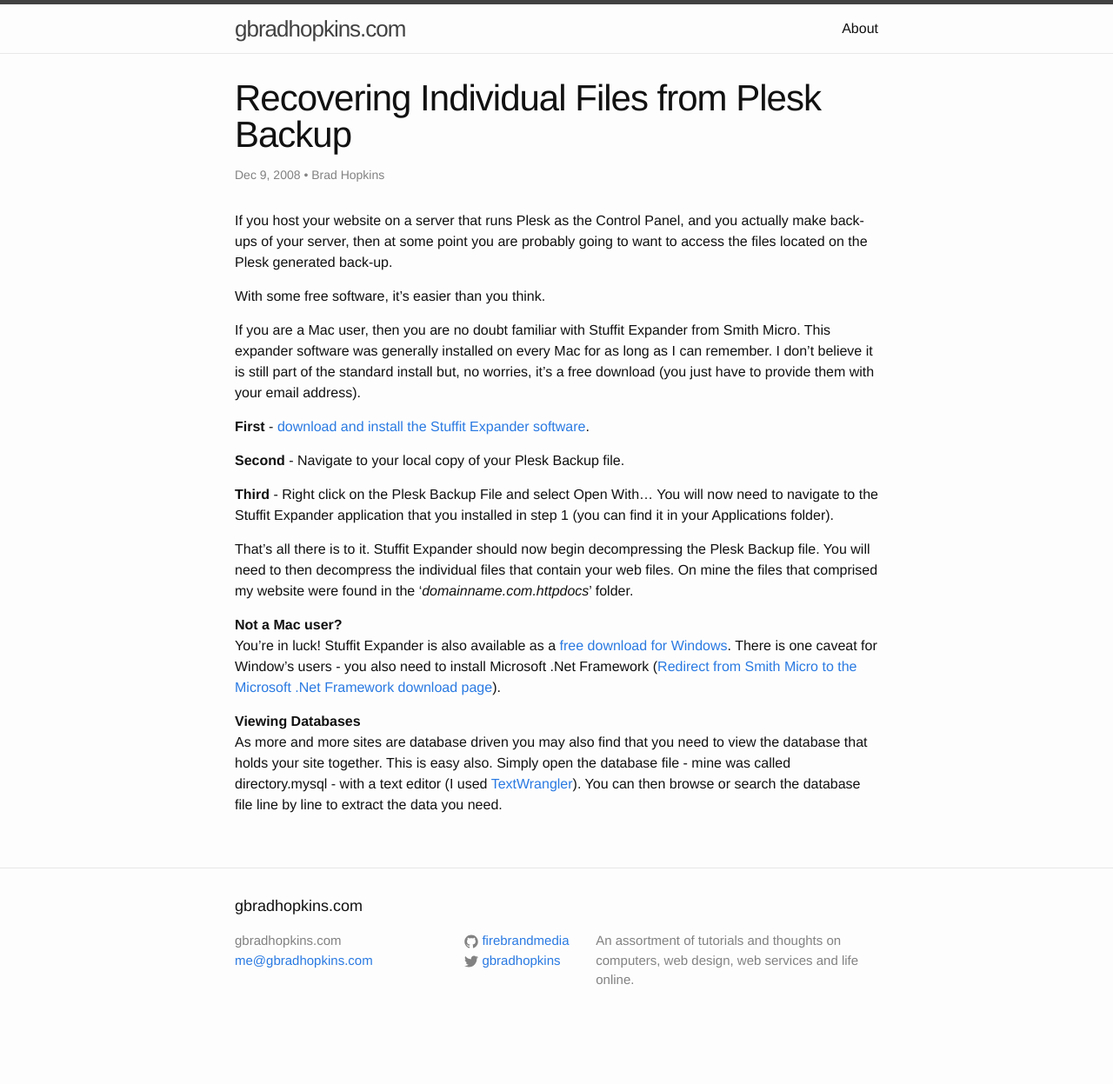
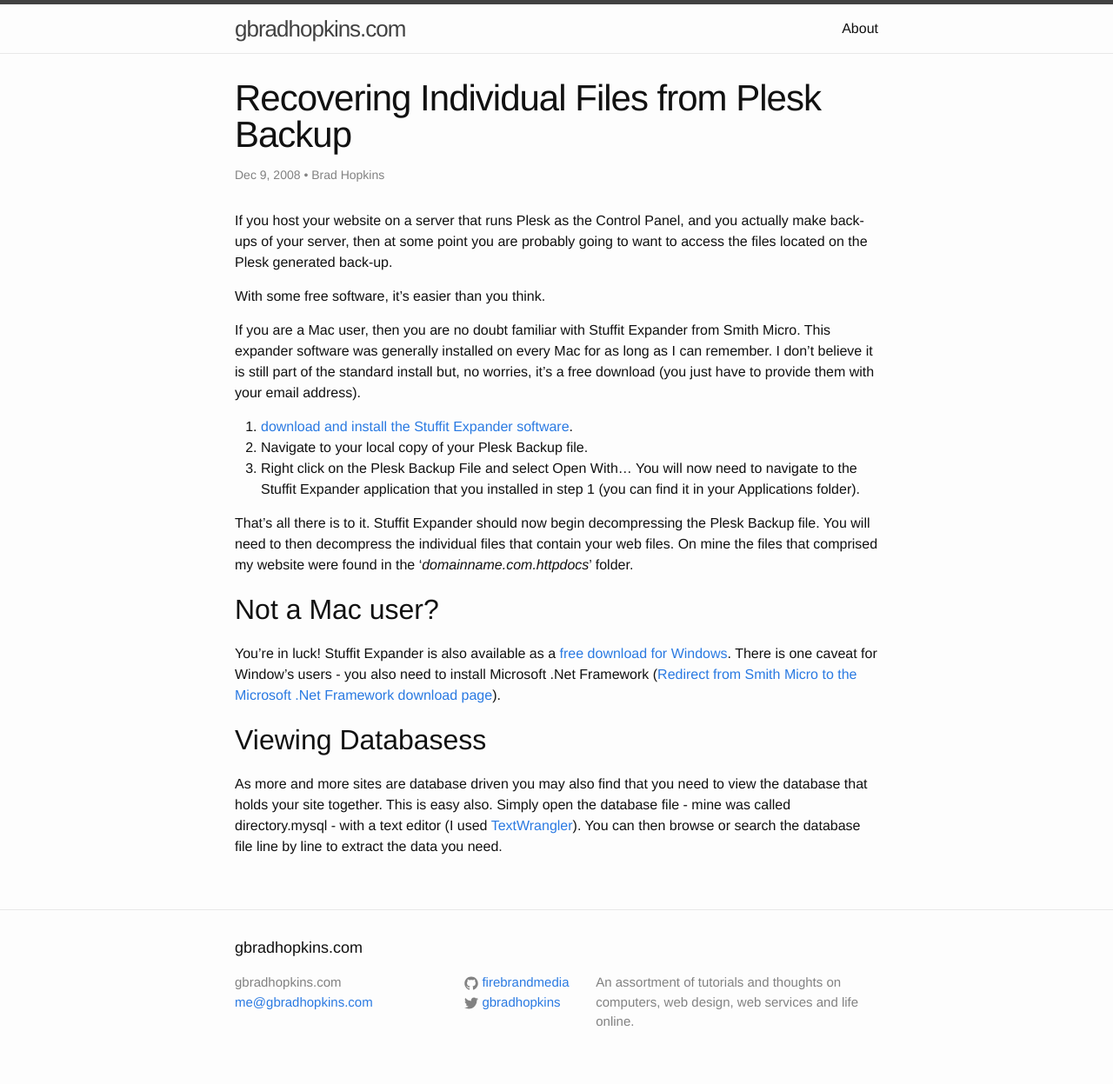
Before and after one commit to firebrandmedia/gbradhopkins.com, a Jekyll site: the page built from _posts/2008-12-09-recovering-individual-files-from-plesk-backup.md, in a window 1280 px wide. Shown: the whole page at 87% size. Built offline with Jekyll 4.4.1, drawn with Linux system fonts in a browser that asks for light colours; before the commit the page ends 1199 px from its top, so only the background shows below that.

```diff
--- a/_posts/2008-12-09-recovering-individual-files-from-plesk-backup.md
+++ b/_posts/2008-12-09-recovering-individual-files-from-plesk-backup.md
@@ -11,18 +11,18 @@
 
 If you are a Mac user, then you are no doubt familiar with Stuffit Expander from Smith Micro.  This expander software was generally installed on every Mac for as long as I can remember. I don’t believe it is still part of the standard install but, no worries, it’s a free download (you just have to provide them with your email address).
 
-**First** - [download and install the Stuffit Expander software][1].
-
-**Second** - Navigate to your local copy of your Plesk Backup file.
-
-**Third** - Right click on the Plesk Backup File and select Open With…  You will now need to navigate to the Stuffit Expander application that you installed in step 1 (you can find it in your Applications folder).
+1. [download and install the Stuffit Expander software][1].
+2. Navigate to your local copy of your Plesk Backup file.
+3. Right click on the Plesk Backup File and select Open With…  You will now need to navigate to the Stuffit Expander application that you installed in step 1 (you can find it in your Applications folder).
 
 That’s all there is to it.  Stuffit Expander should now begin decompressing the Plesk Backup file.  You will need to then decompress the individual files that contain your web files.  On mine the files that comprised my website were found in the ‘*domainname.com.httpdocs*’ folder.
 
-**Not a Mac user?**
+## Not a Mac user?
+
 You’re in luck!  Stuffit Expander is also available as a [free download for Windows][2].  There is one caveat for Window’s users - you also need to install Microsoft .Net Framework ([Redirect from Smith Micro to the Microsoft .Net Framework download page][3]).
 
-**Viewing Databases**
+## Viewing Databasess
+
 As more and more sites are database driven you may also find that you need to view the database that holds your site together.  This is easy also.  Simply open the database file - mine was called directory.mysql - with a text editor (I used [TextWrangler][4]).  You can then browse or search the database file line by line to extract the data you need.
 
  [1]: http://my.smithmicro.com/mac/stuffit/expander.html
```
Also changed, not shown: _posts/2016-12-10-not-seeing-any-google-custom-search-engine-results-in-analytics-heres-the-f.md (deleted, +0 -22 lines), _posts/2005-12-09-add-a-set-as-home.md (deleted), _posts/2007-07-09-plugin-adds-suppo.md (deleted), _posts/2007-10-27-macos-10.5-leopar.md (deleted), _posts/2007-10-28-macos-10.5-instal.md (deleted), _posts/2008-03-01-why-i-love-amazon.md (deleted).
